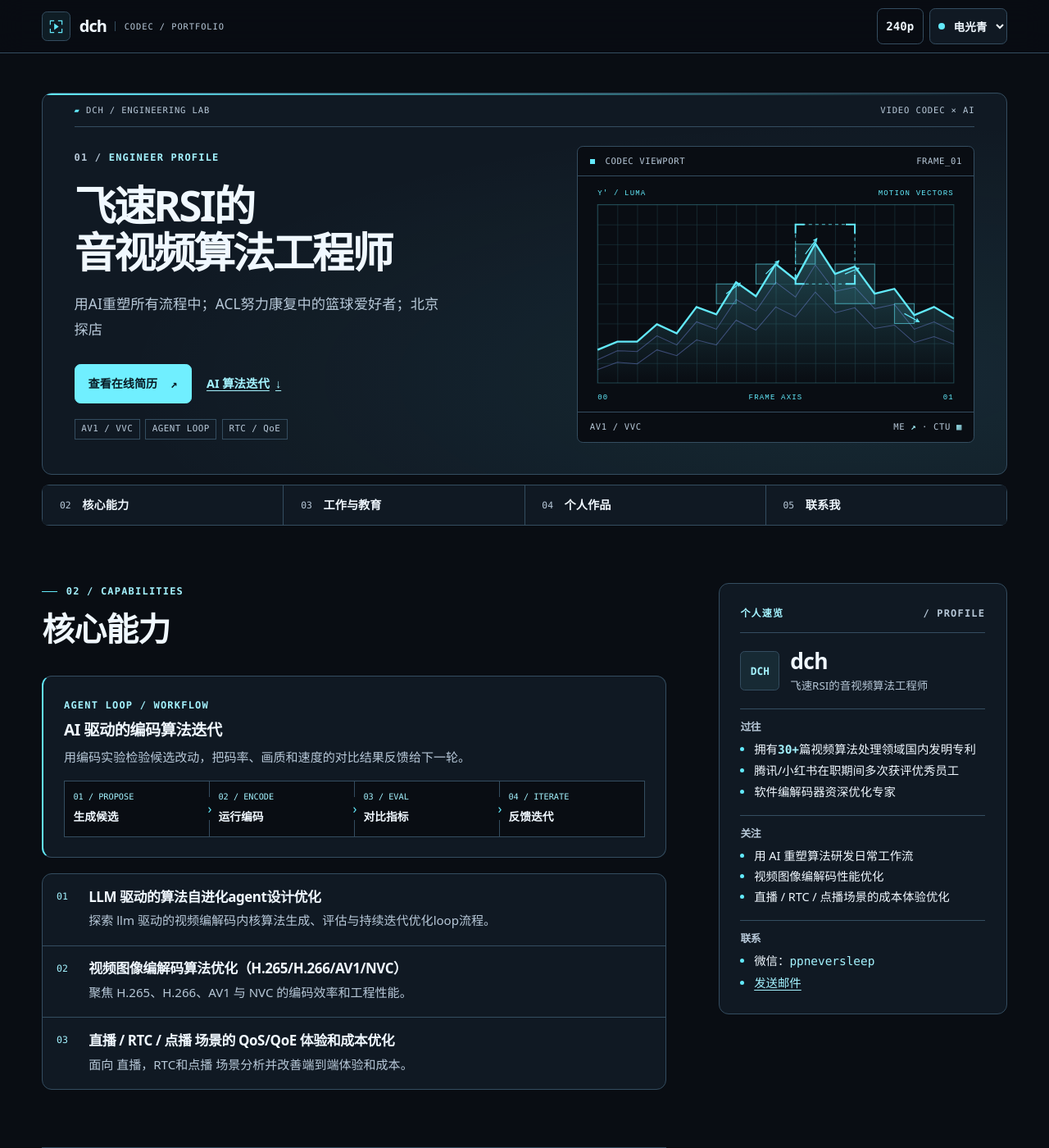
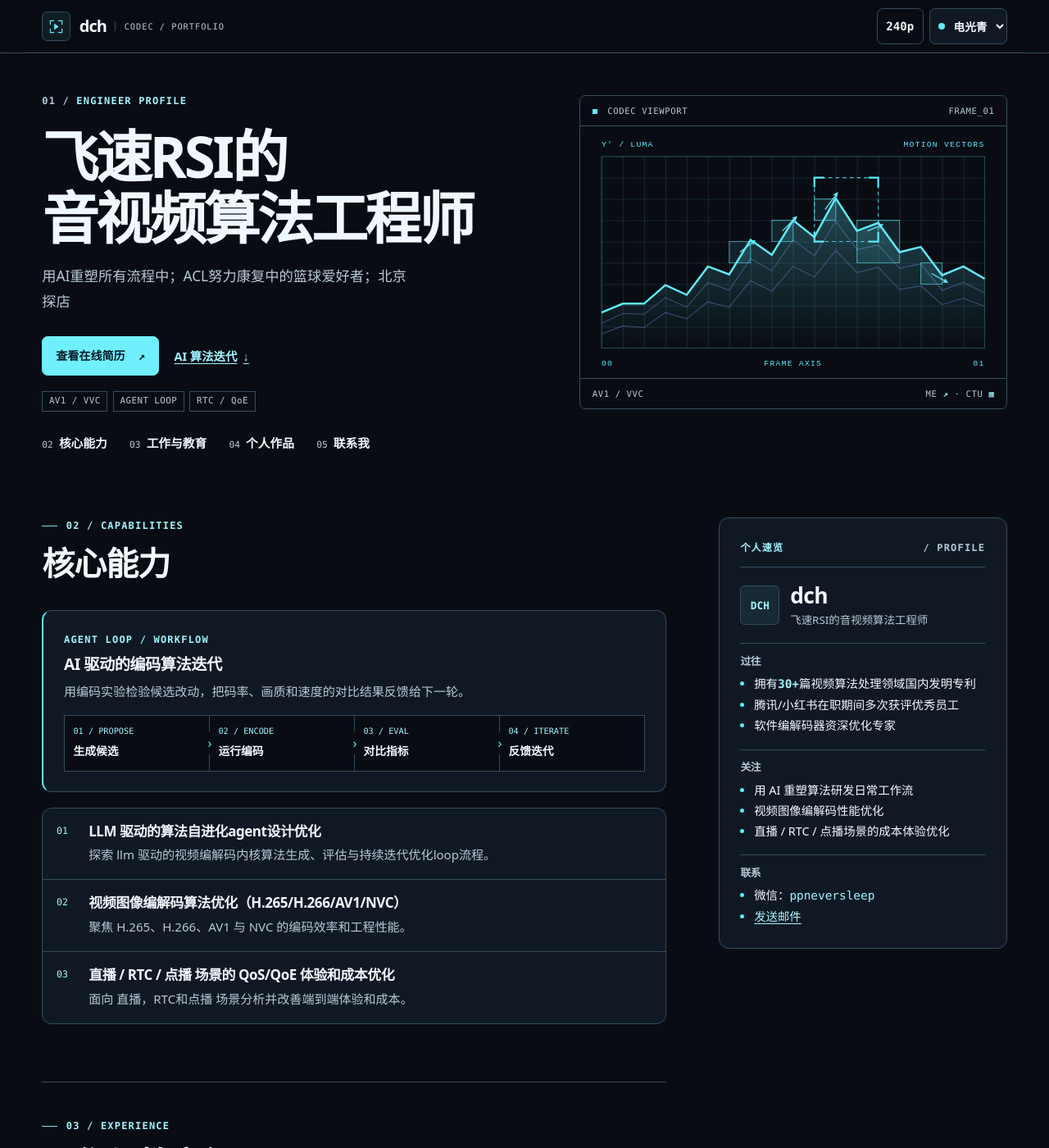
Before and after one commit to bitchenhui/bitchenhui.github.io, a Jekyll site: the page built from index.html, in a window 1280 px wide and 1400 px high. Shown: the whole window at 82% size. Built offline with Jekyll 4.4.1, drawn with Linux system fonts in a browser that asks for light colours.

Commit message:
refactor: open up the composition, restore signature interactions
Diagnosis: the page read as stacked bordered widgets (box-in-box hero
with chrome bar, cell-grid nav) and the codec-native interactions had
been lost in the redesign.

- Unbox the hero: drop panel border/background/gradient chrome and the
  top status bar; the signal frame stays as the single instrument
- Anchor nav: cell grid -> quiet numbered text links with scrollspy
  underline (aria-current restored)
- Headline scale up to 4.45rem for real hierarchy
- Restore decode-in entry animation, and rebind click-to-copy WeChat

```diff
--- a/assets/css/main.scss
+++ b/assets/css/main.scss
@@ -345,33 +345,7 @@ main { min-height: calc(100vh - 10rem); }
   align-items: center;
   position: relative;
   isolation: isolate;
-  padding: 0 clamp(1.35rem, 3vw, 3rem) clamp(1.35rem, 3vw, 3rem);
-  border: 1px solid var(--line);
-  border-radius: var(--radius);
-  overflow: hidden;
-  background: var(--surface);
-  background-image: radial-gradient(ellipse at 85% 75%, var(--accent-soft), transparent 64%);
 }
-.hero-panel::before {
-  content: "";
-  position: absolute;
-  inset: 0 0 auto;
-  height: 2px;
-  background: var(--grad);
-}
-.hero-panel__top {
-  display: flex;
-  grid-column: 1 / -1;
-  align-items: center;
-  justify-content: space-between;
-  gap: 0.7rem;
-  padding-block: 0.8rem;
-  border-bottom: 1px solid var(--line);
-  color: var(--muted);
-  font: 0.66rem/1.4 var(--mono);
-  letter-spacing: 0.08em;
-}
-.hero-panel__top b { color: var(--accent); }
 .hero-panel__copy { position: relative; z-index: 1; min-width: 0; }
 .hero-stage { position: relative; isolation: isolate; }
 .hero-decode,
@@ -391,9 +365,9 @@ main { min-height: calc(100vh - 10rem); }
 .manual-hero h1 {
   margin-bottom: 1.25rem;
   color: var(--ink);
-  font-size: clamp(2.15rem, 4vw, 3.85rem);
-  line-height: 1.12;
-  letter-spacing: -0.055em;
+  font-size: clamp(2.55rem, 5.4vw, 4.45rem);
+  line-height: 1.08;
+  letter-spacing: -0.05em;
 }
 .hero-title__role { display: block; }
 .manual-hero__lead { max-width: 48ch; text-wrap: pretty; margin-bottom: 1.7rem; color: var(--muted); font-size: clamp(0.96rem, 1.35vw, 1.12rem); }
@@ -434,32 +408,26 @@ main { min-height: calc(100vh - 10rem); }
 .signal-frame__plot { display: block; width: 100%; height: auto; padding-block: 0.4rem; }
 
 .anchor-nav {
-  display: grid;
-  grid-template-columns: repeat(4, minmax(0, 1fr));
-  gap: 1px;
-  margin-top: 0.75rem;
-  padding: 1px;
-  border-radius: 0.55rem;
-  overflow: hidden;
-  background: var(--line);
+  display: flex;
+  flex-wrap: wrap;
+  gap: 0.3rem 1.7rem;
+  margin-top: 1.6rem;
 }
 .anchor-nav a {
-  display: flex;
-  align-items: center;
-  gap: clamp(0.4rem, 1.6vw, 0.85rem);
-  min-width: 0;
-  min-height: 3rem;
-  padding: 0.5rem clamp(0.65rem, 2vw, 1.3rem);
-  background: var(--surface);
+  display: inline-flex;
+  align-items: baseline;
+  gap: 0.45rem;
+  padding: 0 0 0.35rem;
+  border-bottom: 2px solid transparent;
   color: var(--ink);
-  font-size: 0.89rem;
+  font-size: 0.92rem;
   font-weight: 650;
   text-decoration: none;
+  transition: color 0.2s ease, border-color 0.2s ease;
 }
-.anchor-nav a span { color: var(--muted); font: 0.71rem var(--mono); }
-.anchor-nav a:focus-visible { outline-offset: -3px; }
-.anchor-nav a:hover, .anchor-nav a[aria-current="location"] { background: var(--surface-raised); color: var(--accent-strong); }
-.anchor-nav a[aria-current="location"] { box-shadow: inset 0 -2px var(--accent); }
+.anchor-nav a span { color: var(--muted); font: 0.7rem var(--mono); }
+.anchor-nav a:hover { color: var(--accent-strong); }
+.anchor-nav a[aria-current] { color: var(--accent-strong); border-bottom-color: var(--accent); }
 
 .num-accent { font-family: var(--mono); color: var(--accent-strong); font-weight: 680; }
 .manual-section { padding-block: 0 clamp(2.75rem, 5.5vw, 5rem); }
--- a/assets/js/site.js
+++ b/assets/js/site.js
@@ -73,4 +73,139 @@
       }
     });
   });
+
+  // 滚动监听：视口所在板块的锚点导航项点亮（aria-current 由 CSS 呈现）。
+  var navLinks = Array.prototype.slice.call(document.querySelectorAll(".anchor-nav a[href^='#']"));
+  var watchedSections = navLinks
+    .map(function (link) { return document.querySelector(link.getAttribute("href")); })
+    .filter(Boolean);
+
+  if (navLinks.length && watchedSections.length && "IntersectionObserver" in window) {
+    var visibility = {};
+    var spy = new IntersectionObserver(function (entries) {
+      entries.forEach(function (entry) {
+        visibility[entry.target.id] = entry.isIntersecting ? entry.intersectionRatio : 0;
+      });
+      var currentId = null;
+      var bestRatio = 0;
+      Object.keys(visibility).forEach(function (id) {
+        if (visibility[id] > bestRatio) {
+          bestRatio = visibility[id];
+          currentId = id;
+        }
+      });
+      navLinks.forEach(function (link) {
+        var isActive = currentId !== null && link.getAttribute("href") === "#" + currentId;
+        link.classList.toggle("is-active", isActive);
+        if (isActive) {
+          link.setAttribute("aria-current", "true");
+        } else {
+          link.removeAttribute("aria-current");
+        }
+      });
+    }, { threshold: [0, 0.15, 0.4] });
+    watchedSections.forEach(function (section) { spy.observe(section); });
+  }
+
+  // 微信号一键复制：按钮由后端渲染、默认 hidden，绑定成功后再显示。
+  var wechatButton = document.querySelector("[data-copy-wechat]");
+  var wechatStatus = document.querySelector(".contact-status");
+
+  if (wechatButton) {
+    wechatButton.addEventListener("click", function () {
+      var value = wechatButton.getAttribute("data-copy-wechat");
+      if (!value || !navigator.clipboard || !navigator.clipboard.writeText) return;
+      navigator.clipboard.writeText(value).then(function () {
+        if (wechatStatus) wechatStatus.textContent = "微信号已复制：" + value;
+      }, function () { /* 复制失败时保持原样。 */ });
+    });
+    wechatButton.hidden = false;
+  }
+
+  // 解码入场：标题以大块马赛克逐帧收敛为清晰文字，模拟逐块解码。
+  var reduceMotion = window.matchMedia("(prefers-reduced-motion: reduce)").matches;
+  var heroTitle = document.querySelector(".manual-hero h1");
+  var decodeCanvas = document.querySelector(".hero-decode");
+
+  function cssVariable(name) {
+    return getComputedStyle(root).getPropertyValue(name).trim();
+  }
+
+  if (!reduceMotion && heroTitle && decodeCanvas && decodeCanvas.getContext) {
+    (function () {
+      var context = decodeCanvas.getContext("2d");
+      var dpr = Math.min(window.devicePixelRatio || 1, 2);
+      var width = heroTitle.offsetWidth;
+      var height = heroTitle.offsetHeight;
+      if (!width || !height) return;
+
+      var style = window.getComputedStyle(heroTitle);
+      var font = style.fontStyle + " " + style.fontWeight + " " + style.fontSize + " " + style.fontFamily;
+      context.font = font;
+
+      var lines = [];
+      var current = "";
+      var text = heroTitle.textContent.trim();
+      for (var i = 0; i < text.length; i++) {
+        var candidate = current + text[i];
+        if (current && context.measureText(candidate).width > width) {
+          lines.push(current);
+          current = text[i];
+        } else {
+          current = candidate;
+        }
+      }
+      if (current) lines.push(current);
+      if (!lines.length) return;
+
+      decodeCanvas.width = Math.round(width * dpr);
+      decodeCanvas.height = Math.round(height * dpr);
+      decodeCanvas.style.width = width + "px";
+      decodeCanvas.style.height = height + "px";
+
+      var lineHeight = parseFloat(style.lineHeight) || parseFloat(style.fontSize) * 1.3;
+      var frameSizes = [24, 14, 8, 4, 2, 1];
+      var frameIndex = 0;
+
+      function drawFrame(blockSize) {
+        var full = document.createElement("canvas");
+        full.width = decodeCanvas.width;
+        full.height = decodeCanvas.height;
+        var fullContext = full.getContext("2d");
+        fullContext.scale(dpr, dpr);
+        fullContext.fillStyle = cssVariable("--canvas");
+        fullContext.fillRect(0, 0, width, height);
+        fullContext.fillStyle = cssVariable("--accent");
+        fullContext.font = font;
+        fullContext.textBaseline = "top";
+        for (var index = 0; index < lines.length; index++) {
+          fullContext.fillText(lines[index], 0, index * lineHeight);
+        }
+
+        var small = document.createElement("canvas");
+        small.width = Math.max(1, Math.round(width / blockSize));
+        small.height = Math.max(1, Math.round(height / blockSize));
+        var smallContext = small.getContext("2d");
+        smallContext.drawImage(full, 0, 0, small.width, small.height);
+
+        context.imageSmoothingEnabled = false;
+        context.clearRect(0, 0, decodeCanvas.width, decodeCanvas.height);
+        context.drawImage(small, 0, 0, small.width, small.height, 0, 0, decodeCanvas.width, decodeCanvas.height);
+      }
+
+      decodeCanvas.hidden = false;
+
+      function step() {
+        drawFrame(frameSizes[frameIndex]);
+        frameIndex += 1;
+        if (frameIndex < frameSizes.length) {
+          window.setTimeout(step, 100);
+        } else {
+          decodeCanvas.hidden = true;
+        }
+      }
+
+      step();
+    }());
+  }
 }());
--- a/index.html
+++ b/index.html
@@ -5,10 +5,6 @@ title: 首页
 <div class="shell manual-layout">
   <section class="manual-hero" aria-labelledby="intro-title">
     <div class="hero-panel">
-      <div class="hero-panel__top" aria-hidden="true">
-        <span><b>▰</b> DCH / ENGINEERING LAB</span>
-        <span>VIDEO CODEC × AI</span>
-      </div>
       <div class="hero-panel__copy">
         <p class="eyebrow"><span>01 /</span> ENGINEER PROFILE</p>
         <div class="hero-stage">
```
